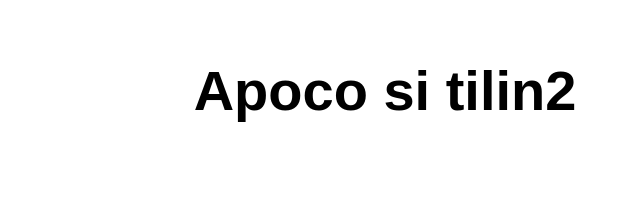
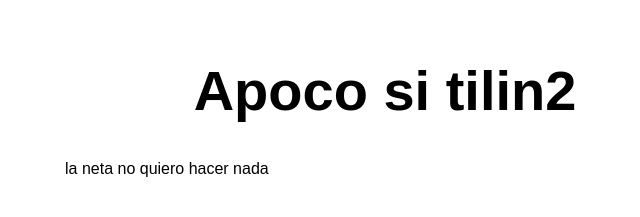
Before and after one commit to KevinMartv/app-suri, a website: page src/index.html in a window 1280 px wide. Shown: the whole page, without its empty margins (255-895 px from the left). Drawn offline with Linux system fonts and the light colour scheme.

Commit message:
//nuevo parrafo

```diff
--- a/src/index.html
+++ b/src/index.html
@@ -11,6 +11,7 @@
 <body>
   <main>
     <h1>Apoco si tilin2</h1>
+    <p>la neta no quiero hacer nada</p>
   </main>
 </body>
 
```
